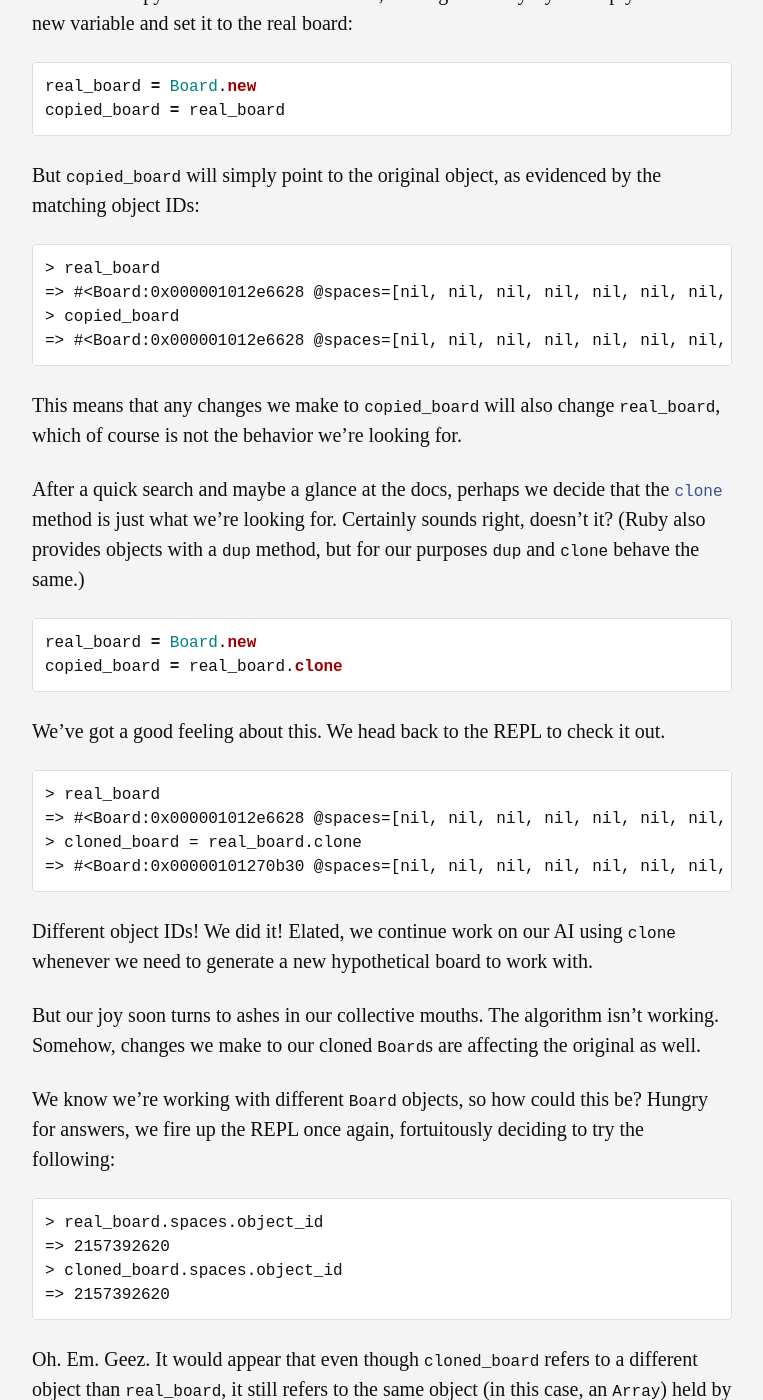
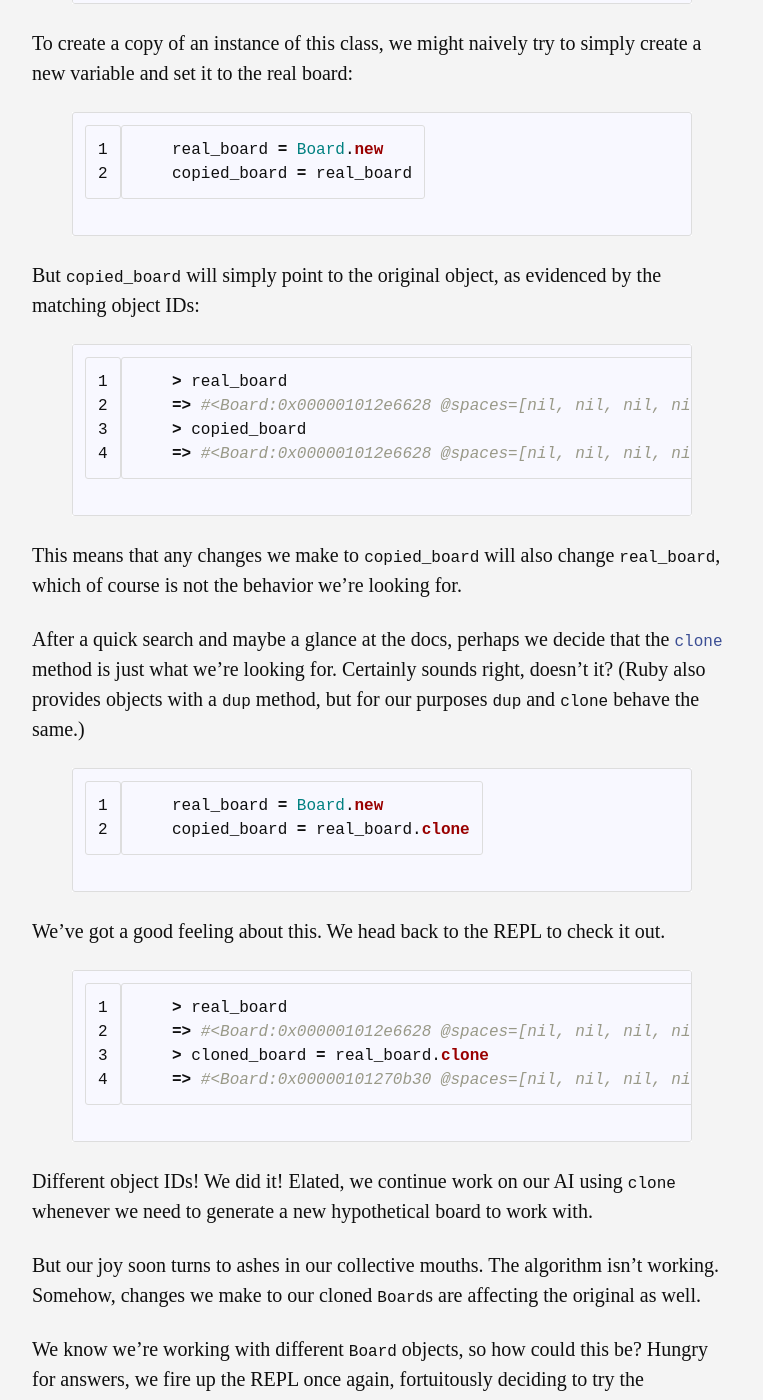
Before and after one commit to bspatafora/bspatafora.github.io, a Jekyll site: the page built from _posts/2014-07-30-copying-objects-in-ruby.markdown, in a window 1280 px wide and 1400 px high, scrolled down 792 px. Shown: the whole window, without its empty margins (258-1021 px from the left). Built offline with Jekyll 4.4.1, drawn with Linux system fonts in a browser that asks for light colours; some web fonts are replaced; some of the changed text lies outside the part shown.

Commit message:
Change fenced code block syntax

````diff
--- a/_posts/2014-07-30-copying-objects-in-ruby.markdown
+++ b/_posts/2014-07-30-copying-objects-in-ruby.markdown
@@ -15,33 +15,36 @@ object.
 
 Here’s the `Board` class we’re working with:
 
-```ruby
-class Board
-  attr_reader :spaces
+{% highlight ruby linenos %}
 
-  def initialize
-    @spaces = [nil, nil, nil, nil, nil, nil, nil, nil, nil]
-  end
-end
-```
+    class Board
+      attr_reader :spaces
+
+      def initialize
+        @spaces = [nil, nil, nil, nil, nil, nil, nil, nil, nil]
+      end
+    end
+{% endhighlight %}
 
 To create a copy of an instance of this class, we might naively try to simply
 create a new variable and set it to the real board:
 
-```ruby
-real_board = Board.new
-copied_board = real_board
-```
+{% highlight ruby linenos %}
+
+    real_board = Board.new
+    copied_board = real_board
+{% endhighlight %}
 
 But `copied_board` will simply point to the original object, as evidenced by
 the matching object IDs:
 
-```
-> real_board
-=> #<Board:0x000001012e6628 @spaces=[nil, nil, nil, nil, nil, nil, nil, nil, nil]>
-> copied_board
-=> #<Board:0x000001012e6628 @spaces=[nil, nil, nil, nil, nil, nil, nil, nil, nil]>
-```
+{% highlight ruby linenos %}
+
+    > real_board
+    => #<Board:0x000001012e6628 @spaces=[nil, nil, nil, nil, nil, nil, nil, nil, nil]>
+    > copied_board
+    => #<Board:0x000001012e6628 @spaces=[nil, nil, nil, nil, nil, nil, nil, nil, nil]>
+{% endhighlight %}
 
 This means that any changes we make to `copied_board` will also change
 `real_board`, which of course is not the behavior we’re looking for.
@@ -51,19 +54,21 @@ the [`clone`][] method is just what we’re looking for. Certainly sounds right,
 doesn’t it? (Ruby also provides objects with a `dup` method, but for our
 purposes `dup` and `clone` behave the same.)
 
-```ruby
-real_board = Board.new
-copied_board = real_board.clone
-```
+{% highlight ruby linenos %}
+
+    real_board = Board.new
+    copied_board = real_board.clone
+{% endhighlight %}
 
 We’ve got a good feeling about this. We head back to the REPL to check it out.
 
-```
-> real_board
-=> #<Board:0x000001012e6628 @spaces=[nil, nil, nil, nil, nil, nil, nil, nil, nil]>
-> cloned_board = real_board.clone
-=> #<Board:0x00000101270b30 @spaces=[nil, nil, nil, nil, nil, nil, nil, nil, nil]>
-```
+{% highlight ruby linenos %}
+
+    > real_board
+    => #<Board:0x000001012e6628 @spaces=[nil, nil, nil, nil, nil, nil, nil, nil, nil]>
+    > cloned_board = real_board.clone
+    => #<Board:0x00000101270b30 @spaces=[nil, nil, nil, nil, nil, nil, nil, nil, nil]>
+{% endhighlight %}
 
 Different object IDs! We did it! Elated, we continue work on our AI using
 `clone` whenever we need to generate a new hypothetical board to work with.
@@ -76,12 +81,13 @@ We know we’re working with different `Board` objects, so how could this be?
 Hungry for answers, we fire up the REPL once again, fortuitously deciding to
 try the following:
 
-```
-> real_board.spaces.object_id
-=> 2157392620
-> cloned_board.spaces.object_id
-=> 2157392620
-```
+{% highlight ruby linenos %}
+
+    > real_board.spaces.object_id
+    => 2157392620
+    > cloned_board.spaces.object_id
+    => 2157392620
+{% endhighlight %}
 
 Oh. Em. Geez. It would appear that even though `cloned_board` refers to a
 different object than `real_board`, it still refers to the same object (in
@@ -102,26 +108,28 @@ scale you’re also probably not reading this post, so I’m going to suggest a
 simpler, if somewhat less performant, approach: Using Ruby’s marshaling
 library, [`Marshal`][].
 
-```ruby
-real_board = Board.new
-marshaled_board = Marshal.load(Marshal.dump(real_board))
-```
+{% highlight ruby linenos %}
+
+    real_board = Board.new
+    marshaled_board = Marshal.load(Marshal.dump(real_board))
+{% endhighlight %}
 
 `Marshal.dump` serializes our entire complex `Board` object into a string. In
 so doing, it erases any trace of the original object IDs. `Marshal.load`, in
 turn, reverses the process, constructing a new object from the data dumped
 from the original.
 
-```
-> real_board
-=> #<Board:0x000001012e6628 @spaces=[nil, nil, nil, nil, nil, nil, nil, nil, nil]>
-> marshaled_board
-=> #<Board:0x0000010112b8b0 @spaces=[nil, nil, nil, nil, nil, nil, nil, nil, nil]>
-> real_board.spaces.object_id
-=> 2157392620
-> marshaled_board.spaces.object_id
-=> 2156485680
-```
+{% highlight ruby linenos %}
+
+    > real_board
+    => #<Board:0x000001012e6628 @spaces=[nil, nil, nil, nil, nil, nil, nil, nil, nil]>
+    > marshaled_board
+    => #<Board:0x0000010112b8b0 @spaces=[nil, nil, nil, nil, nil, nil, nil, nil, nil]>
+    > real_board.spaces.object_id
+    => 2157392620
+    > marshaled_board.spaces.object_id
+    => 2156485680
+{% endhighlight %}
 
 So, if you ever find yourself in a situation where you need to deep copy some
 objects in Ruby (and non-optimal performance isn’t an issue), `Marshal.dump`
````
